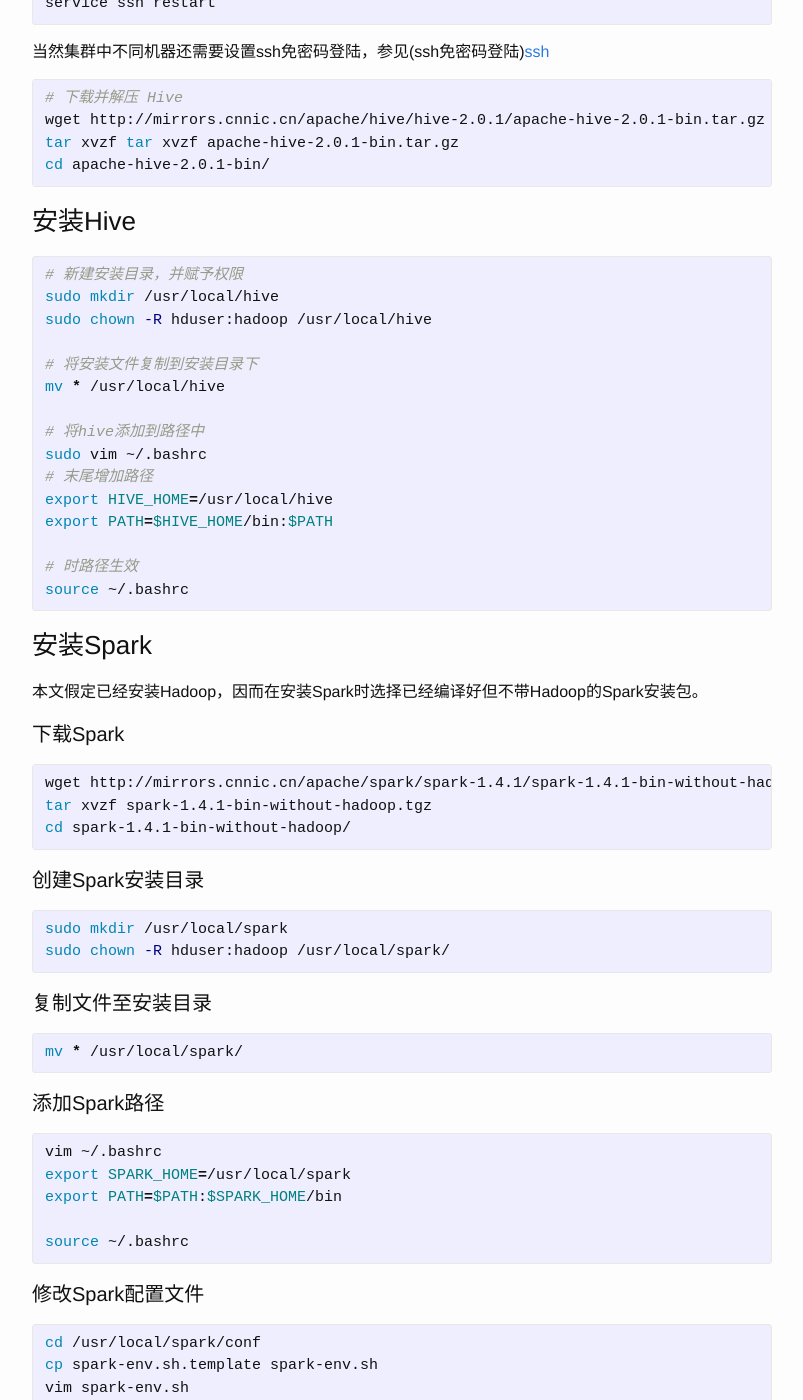
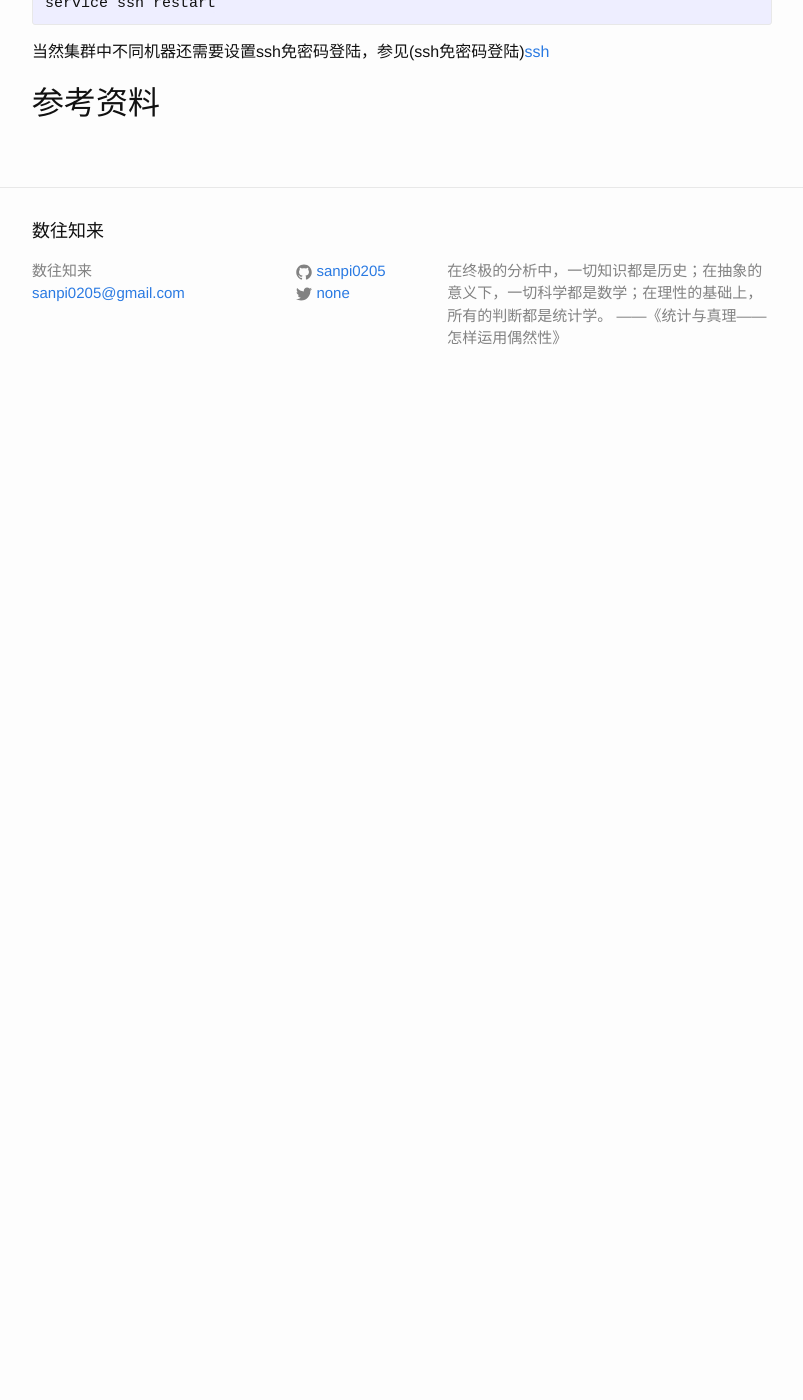
Before and after one commit to sanpi0205/sanpi0205.github.io, a Jekyll site: the page built from _posts/2016-06-22-ambari-on-ubuntu-cluster.markdown, in a window 1280 px wide and 1400 px high, scrolled down 918 px. Shown: the whole window, without its empty margins (238-1041 px from the left). Built offline with Jekyll 4.4.1, drawn with Linux system fonts in a browser that asks for light colours; after the commit the page ends 1328 px from its top, so only the background shows below that; some of the changed text lies outside the part shown.

```diff
--- a/_posts/2016-06-22-ambari-on-ubuntu-cluster.markdown
+++ b/_posts/2016-06-22-ambari-on-ubuntu-cluster.markdown
@@ -46,118 +46,7 @@
 
 
 
-{% highlight bash %}
-# 下载并解压 Hive
-wget http://mirrors.cnnic.cn/apache/hive/hive-2.0.1/apache-hive-2.0.1-bin.tar.gz
-tar xvzf tar xvzf apache-hive-2.0.1-bin.tar.gz
-cd apache-hive-2.0.1-bin/
-{% endhighlight %}
 
-
-### 安装Hive
-{% highlight bash %}
-# 新建安装目录，并赋予权限
-sudo mkdir /usr/local/hive
-sudo chown -R hduser:hadoop /usr/local/hive
-
-# 将安装文件复制到安装目录下
-mv * /usr/local/hive
-
-# 将hive添加到路径中
-sudo vim ~/.bashrc
-# 末尾增加路径
-export HIVE_HOME=/usr/local/hive
-export PATH=$HIVE_HOME/bin:$PATH
-
-# 时路径生效
-source ~/.bashrc
-{% endhighlight %}
-
-### 安装Spark
-
-本文假定已经安装Hadoop，因而在安装Spark时选择已经编译好但不带Hadoop的Spark安装包。
-
-#### 下载Spark
-{% highlight bash %}
-wget http://mirrors.cnnic.cn/apache/spark/spark-1.4.1/spark-1.4.1-bin-without-hadoop.tgz
-tar xvzf spark-1.4.1-bin-without-hadoop.tgz
-cd spark-1.4.1-bin-without-hadoop/
-{% endhighlight %}
-
-#### 创建Spark安装目录
-{% highlight bash %}
-sudo mkdir /usr/local/spark
-sudo chown -R hduser:hadoop /usr/local/spark/
-{% endhighlight %}
-
-#### 复制文件至安装目录
-{% highlight bash %}
-mv * /usr/local/spark/
-{% endhighlight %}
-
-#### 添加Spark路径
-{% highlight bash %}
-vim ~/.bashrc
-export SPARK_HOME=/usr/local/spark
-export PATH=$PATH:$SPARK_HOME/bin
-
-source ~/.bashrc
-{% endhighlight %}
-
-#### 修改Spark配置文件
-{% highlight bash %}
-cd /usr/local/spark/conf
-cp spark-env.sh.template spark-env.sh
-vim spark-env.sh
-
-
-export JAVA_HOME=/usr/lib/jvm/java-8-openjdk-amd64
-export SCALA_HOME=/usr/lib/scala
-export SPARK_MASTER_IP=10.58.21.225
-export SPARK_WORKER_MEMORY=4g
-export HADOOP_CONF_DIR=/usr/local/hadoop/etc/hadoop
-export SPARK_DIST_CLASSPATH=$(/usr/local/hadoop/bin/hadoop classpath)
-#export HADOOP_CONF_DIR=/usr/local/hadoop/etc/hadoop
-#export SPARK_DIST_CLASSPATH=$(hadoop classpath)
-{% endhighlight %}
-
-#### 配置Spark节点
-{% highlight bash %}
-vim slaves
-# 加入Worker节点
-Master
-Slave1
-Slave2
-#单机 localhost
-{% endhighlight %}
-
-#### 启动Spark
-{% highlight bash %}
-# 启动Hadoop
-start-all.sh
-
-# 启动Spark
-cd /usr/local/spark/sbin/
-./start-all.sh
-{% endhighlight %}
-
-#### 测试Spark
-{% highlight bash %}
-cd /usr/local/spark
-./bin/spark-shell
-{% endhighlight %}
-
-在进入Spark shell后，测试Spark实例
-{% highlight scala %}
-# 上传文件至HDFS
-hadoop fs -copyFromLocal README.md /
-
-# 在Spark shell中读取
-val file = sc.textFile("hdfs://Master:54310/README.md") #注意单机和集群的地址可能不同
-val sparks = file.filter(line => line.contains("Spark"))
-sparks.count
-
-{% endhighlight %}
 
 
 ## 参考资料
```
